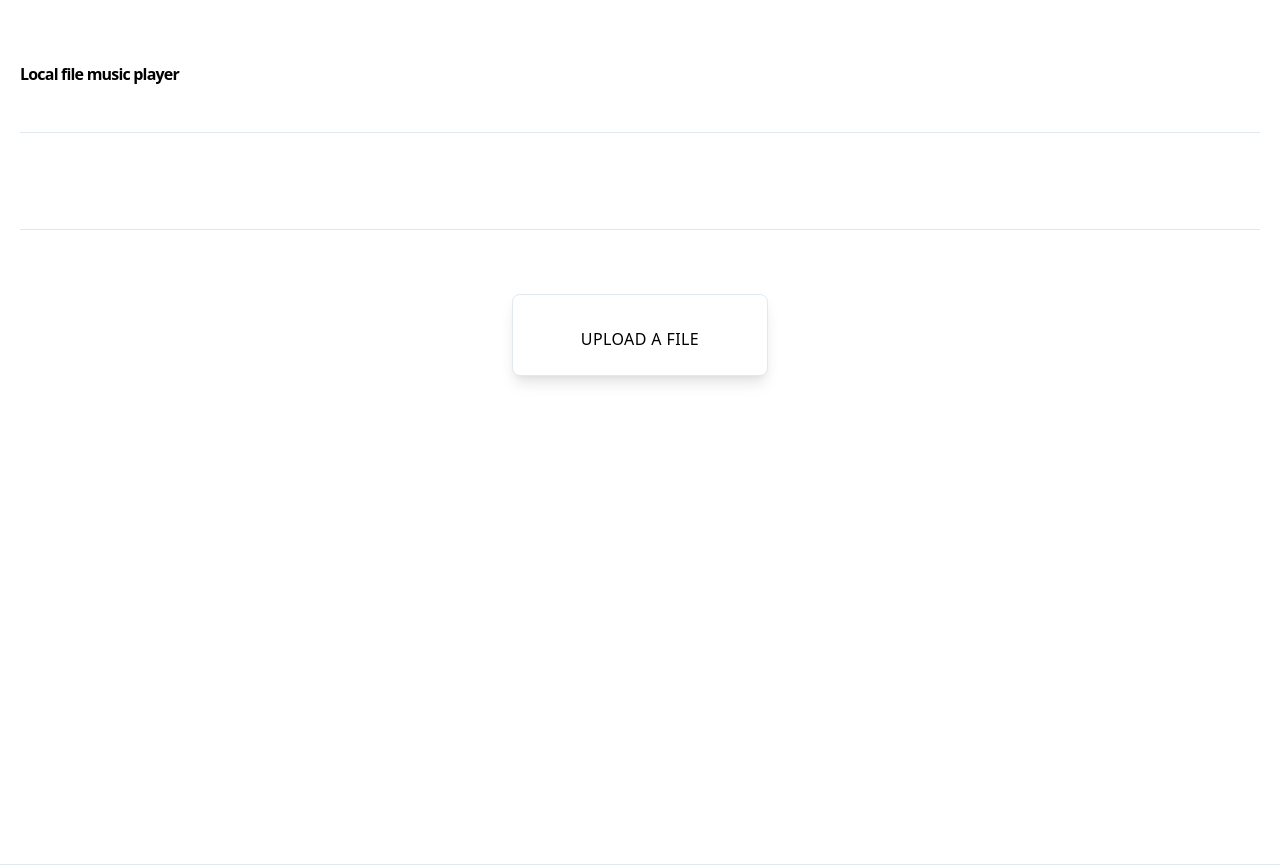
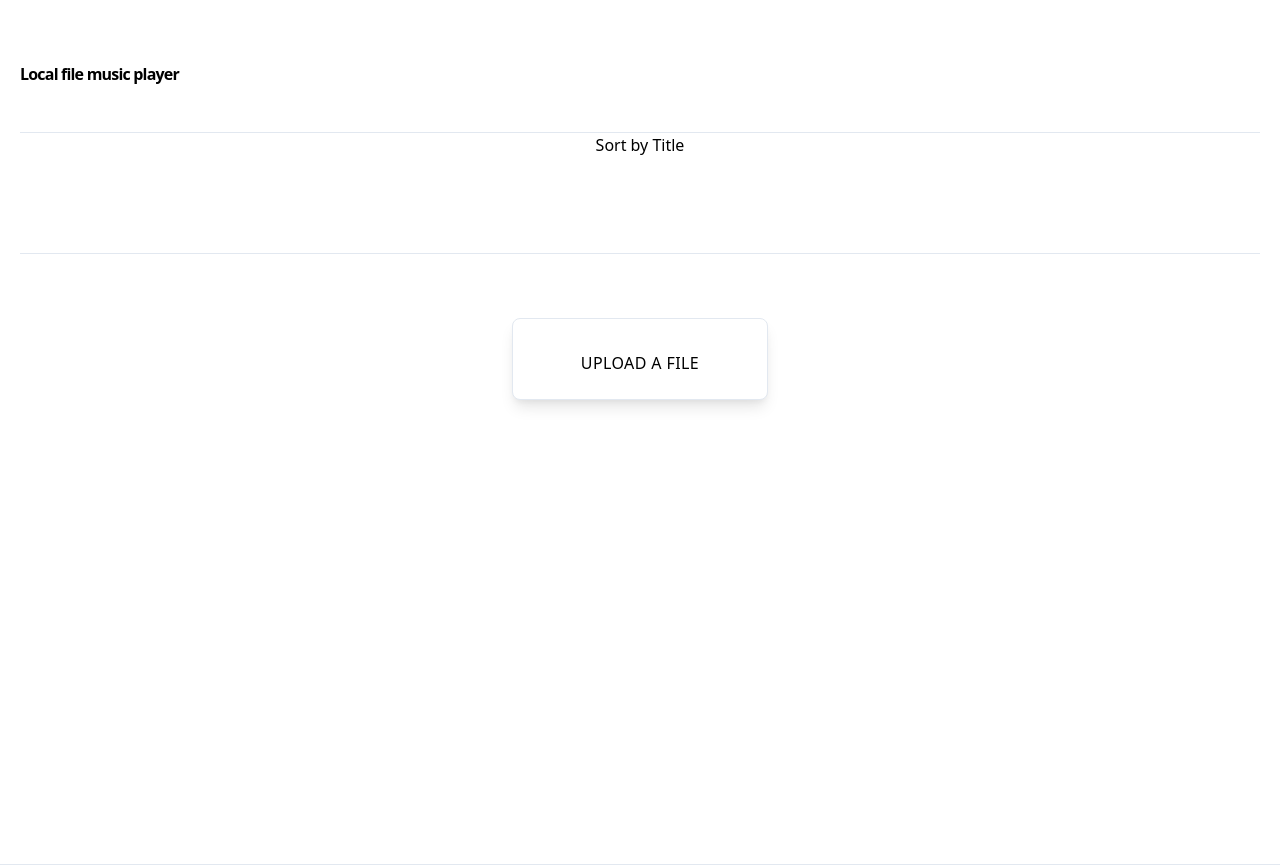
Before and after one commit to y-yagi/local-music-player, a Next.js app: page / in a window 1280 px wide. Built offline with nearby package versions, Linux system fonts and the light colour scheme.

Commit message:
Allow to sort by title

```diff
--- a/components/musics.tsx
+++ b/components/musics.tsx
@@ -3,17 +3,35 @@ import Player from "./player";
 import Uploader from "./uploader";
 import SectionSeparotr from "./section-separator";
 import { useState } from "react";
+import { useRouter } from "next/router";
+import Link from "next/link";
 import MusicType from "../types/music";
 
 const Musics = () => {
   const [url, setUrl] = useState("");
   const [title, setTitle] = useState("");
   const [musics, setMusics] = useState<MusicType[] | undefined>(undefined);
+  const router = useRouter();
+  const { sort } = router.query;
 
   async function fetchData() {
     const db = new MusicDatase();
+    console.log(sort);
     try {
       const musics = await db.musics.orderBy("id").toArray();
+      if (sort === "title") {
+        musics.sort(function (a, b) {
+          if (
+            a.name === undefined ||
+            b.name === undefined ||
+            a.name === b.name
+          ) {
+            return 0;
+          }
+          return a.name > b.name ? 1 : -1;
+        });
+      }
+
       setMusics(musics);
     } catch (e) {
       console.error(e);
@@ -48,6 +66,12 @@ const Musics = () => {
     <div>
       <Player url={url} title={title} />
       <hr />
+
+      <div className="flex justify-center">
+        <Link href="?sort=title">
+          <a>Sort by Title</a>
+        </Link>
+      </div>
       <table className="table-auto">
         <thead>
           <tr>
```
